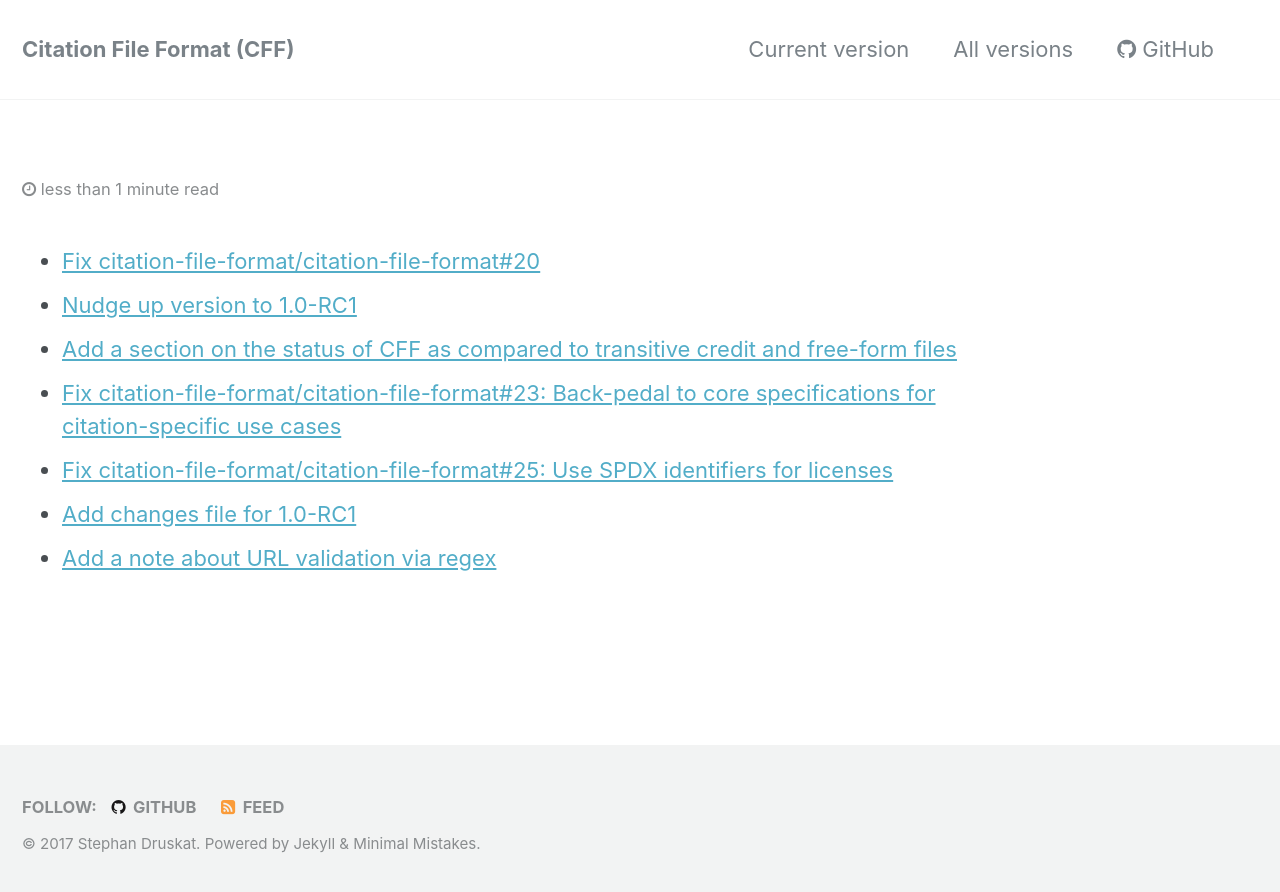
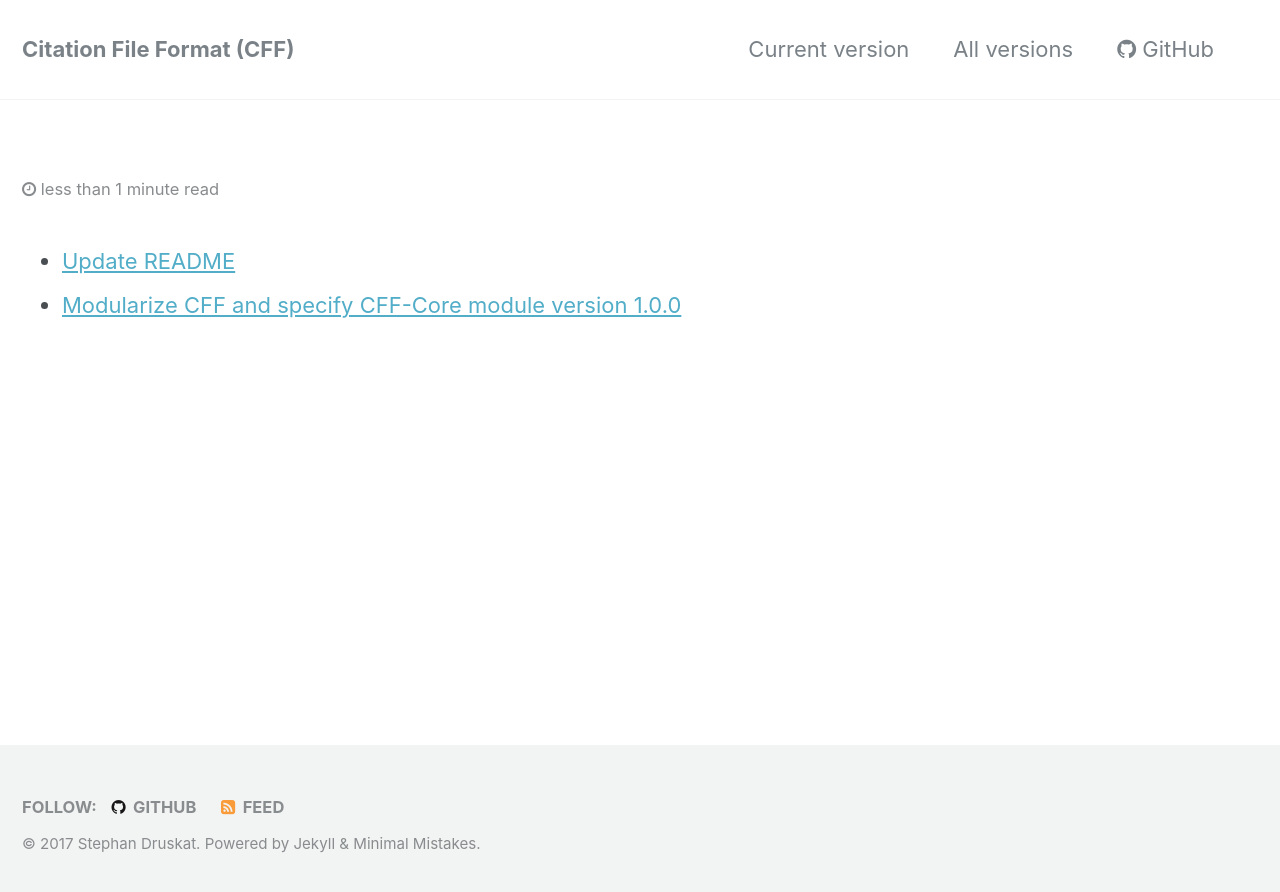
Before and after one commit to citation-file-format/citation-file-format, a Jekyll site: the page built from 1.0.0-changes.md, in a window 1280 px wide. Shown: the top 892 px of the page. Built offline with Jekyll 4.4.1, drawn with Linux system fonts in a browser that asks for light colours; our own code applies the rules of GitHub Pages for plain Markdown files.

Commit message:
Generate 1.0.0-changes.md

```diff
--- a/1.0.0-changes.md
+++ b/1.0.0-changes.md
@@ -1,7 +1,2 @@
-- [Fix citation-file-format/citation-file-format#20](http://github.com/citation-file-format/citation-file-format.github.io/commit/88966a8721c14ec0933c7751d9883225f9ec861e)
-- [Nudge up version to 1.0-RC1](http://github.com/citation-file-format/citation-file-format.github.io/commit/ed121ca45f440c8bee7ee09df1ed485b29978930)
-- [Add a section on the status of CFF as compared to transitive credit and free-form files](http://github.com/citation-file-format/citation-file-format.github.io/commit/5d0cf41ab1bc5c255237866dc58371141ccc2e86)
-- [Fix citation-file-format/citation-file-format#23: Back-pedal to core specifications for citation-specific use cases](http://github.com/citation-file-format/citation-file-format.github.io/commit/f6c4415dbe4ba0da19c620c9e724201748c677b2)
-- [Fix citation-file-format/citation-file-format#25: Use SPDX identifiers for licenses](http://github.com/citation-file-format/citation-file-format.github.io/commit/649b5456b784136aa31777ba208e2df5740474dc)
-- [Add changes file for 1.0-RC1](http://github.com/citation-file-format/citation-file-format.github.io/commit/6f81e1d604ee8e2ea68e2459f3d6a155246cd010)
-- [Add a note about URL validation via regex](http://github.com/citation-file-format/citation-file-format.github.io/commit/3af8b3947d6fabbaa0fd7da618f3df945dc40441)
+- [Update README](http://github.com/citation-file-format/citation-file-format.github.io/commit/5e43425d76b4af540804020c14fafeb2651266ad)
+- [Modularize CFF and specify CFF-Core module version 1.0.0](http://github.com/citation-file-format/citation-file-format.github.io/commit/a2cab7c7ac952b9a1cd8331c98d6f78e568f55d3)
```
